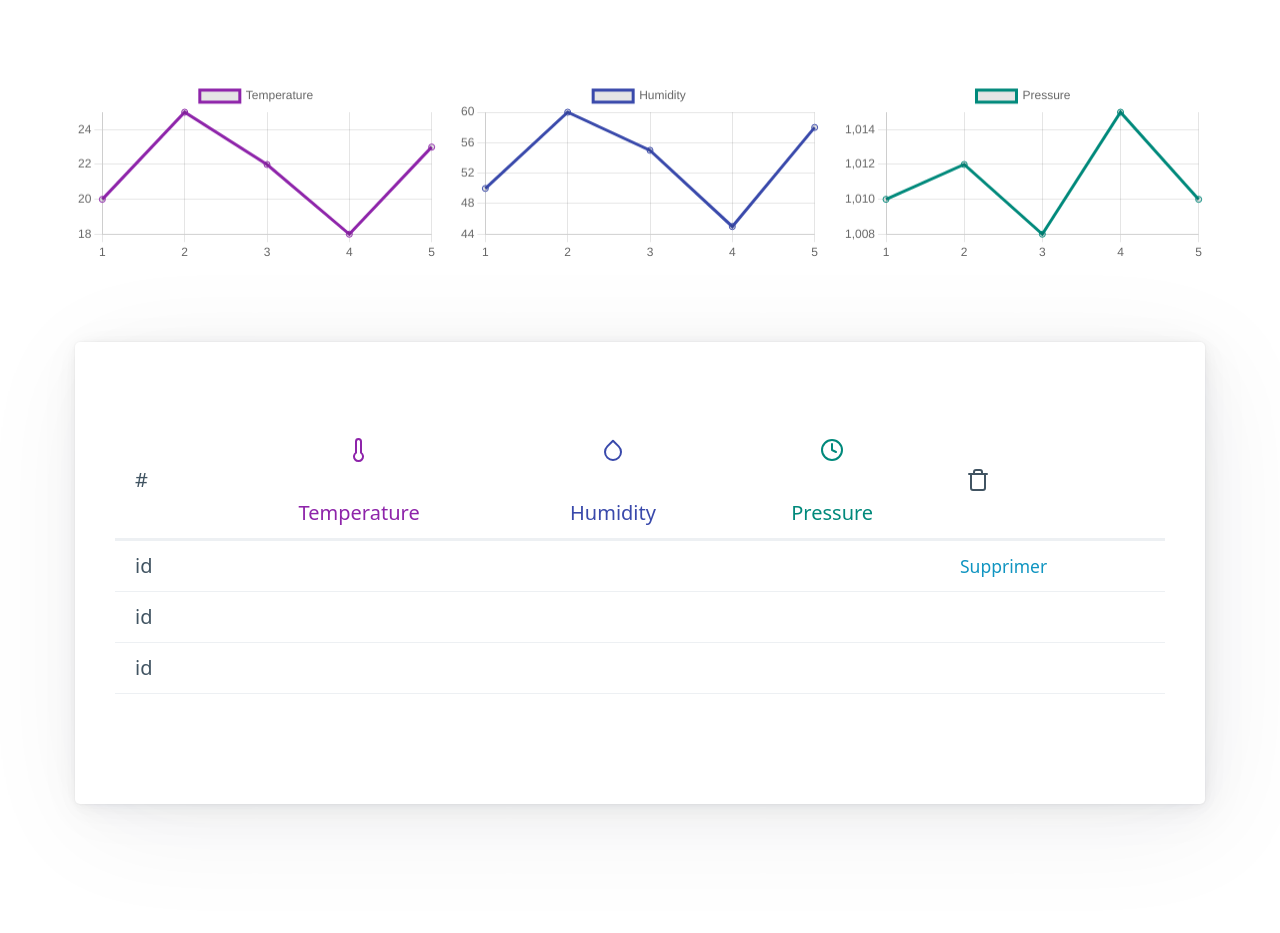
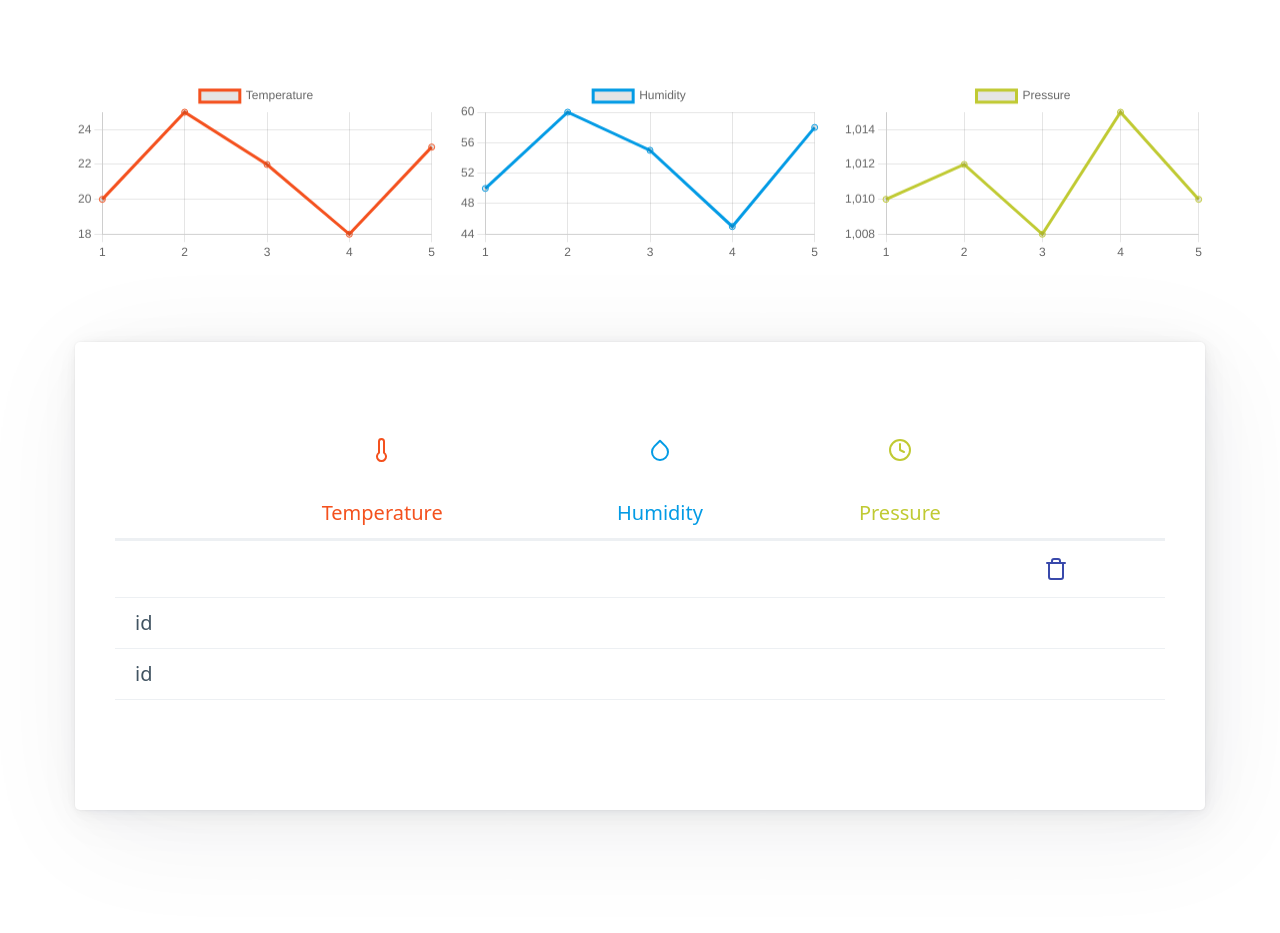
Before and after one commit to ebuaa/projetiot, a Flask app: template templates/index.html in a window 1280 px wide. Shown: the part 92-1025 px from the top of the page. Run offline with Flask 3, Linux system fonts and the light colour scheme; the template is opened without the code that fills it, so the values that code supplies are empty.

Commit message:
colorIcon, colorGraph,ThemeIcons

```diff
--- a/templates/index.html
+++ b/templates/index.html
@@ -14,44 +14,54 @@
   </div>
 </div>
 
+<!-- <div class="grid">
+  <div>
+    <canvas id="temperatureChart"></canvas>
+  </div>
+  <div>
+    <canvas id="humidityChart"></canvas>
+  </div>
+  <div>
+    <canvas id="pressureChart"></canvas>
+  </div>
+</div> -->
 
 <article>
   <table>
     <thead>
       <tr>
-        <th scope="col">#</th>
+        <th scope="col"></th>
         <th scope="col" class="text-center">
-          <div class="icon-text-container" style="color: #8e24aa;">
+          <div class="icon-text-container" style="color: #f4511e;">
             <i data-feather="thermometer"></i><br>
             Temperature
           </div>
         </th>
         <th scope="col" class="text-center">
-          <div class="icon-text-container" style="color: #3949ab;">
+          <div class="icon-text-container" style="color: #039be5;">
             <i data-feather="droplet"></i><br>
             Humidity
           </div>
         </th>
         <th scope="col" class="text-center">
-          <div class="icon-text-container" style="color: #00897b;">
+          <div class="icon-text-container" style="color: #c0ca33;">
             <i data-feather="clock"></i><br>
             Pressure
           </div>
         </th>
-        <th scope="col">
-          <i data-feather="trash"></i>
-        </th>
+        <th scope="col"></th>
       </tr>
     </thead>
 
 
     <tbody>
       <tr>
-        <th scope="row">id</th>
+        <th scope="row"></th>
         <td></td>
         <td></td>
         <td></td>
-        <td><a>Supprimer</a></td>
+        <td><a style="color: #3949ab;"><i data-feather="trash"></i>
+          </a></td>
       </tr>
       <tr>
         <th scope="row">id</th>
@@ -104,9 +114,9 @@
   }
 
   // Create charts
-  createChart('temperatureChart', 'Temperature', temperatureData,"#8e24aa");
-  createChart('humidityChart', 'Humidity', humidityData,"#3949ab");
-  createChart('pressureChart', 'Pressure', pressureData,"#00897b");
+  createChart('temperatureChart', 'Temperature', temperatureData, "#f4511e");
+  createChart('humidityChart', 'Humidity', humidityData, " #039be5");
+  createChart('pressureChart', 'Pressure', pressureData, "#c0ca33");
 </script>
 
 {% endblock %}
--- a/templates/layout.html
+++ b/templates/layout.html
@@ -22,8 +22,8 @@
                     <summary aria-haspopup="listbox">Theme</summary>
                     <ul role="listbox">
                         <li><a href="#" data-theme-switcher="auto">Auto</a></li>
-                        <li><a href="#" data-theme-switcher="light">Light</a></li>
-                        <li><a href="#" data-theme-switcher="dark">Dark</a></li>
+                        <li><a href="#" data-theme-switcher="light"><i data-feather="sun"></i></a></li>
+                        <li><a href="#" data-theme-switcher="dark"><i data-feather="moon"></i></a></li>
                     </ul>
                 </details>
             </li>
```
